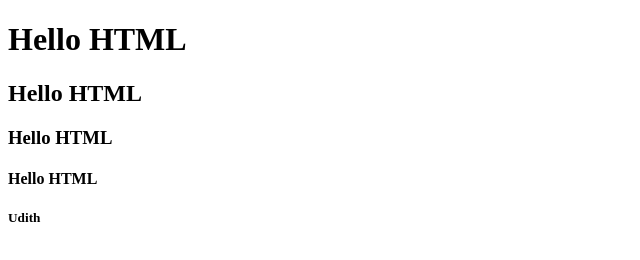
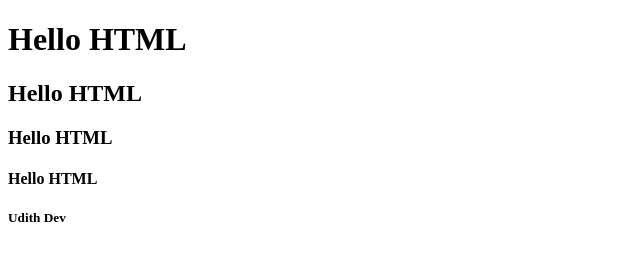
Before and after one commit to UdithDev/UdithDev, a plain HTML site: page index.html in a window 1280 px wide. Shown: the full height of the page, 0-640 px from the left. Drawn offline with Linux system fonts and the light colour scheme.

Commit message:
Update index.html

```diff
--- a/index.html
+++ b/index.html
@@ -9,6 +9,6 @@
 <h2> Hello HTML</h2>
 <h3> Hello HTML</h3>
 <h4> Hello HTML</h4>
-<h5>  Udith</h5>
+<h5>  Udith Dev</h5>
 </body>
 </html>
```
